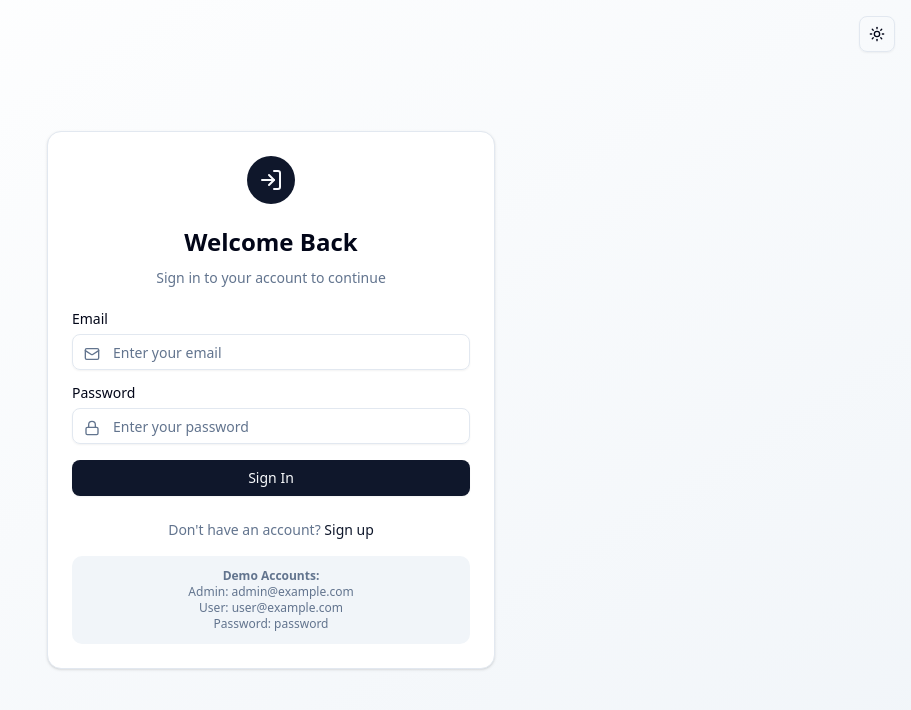
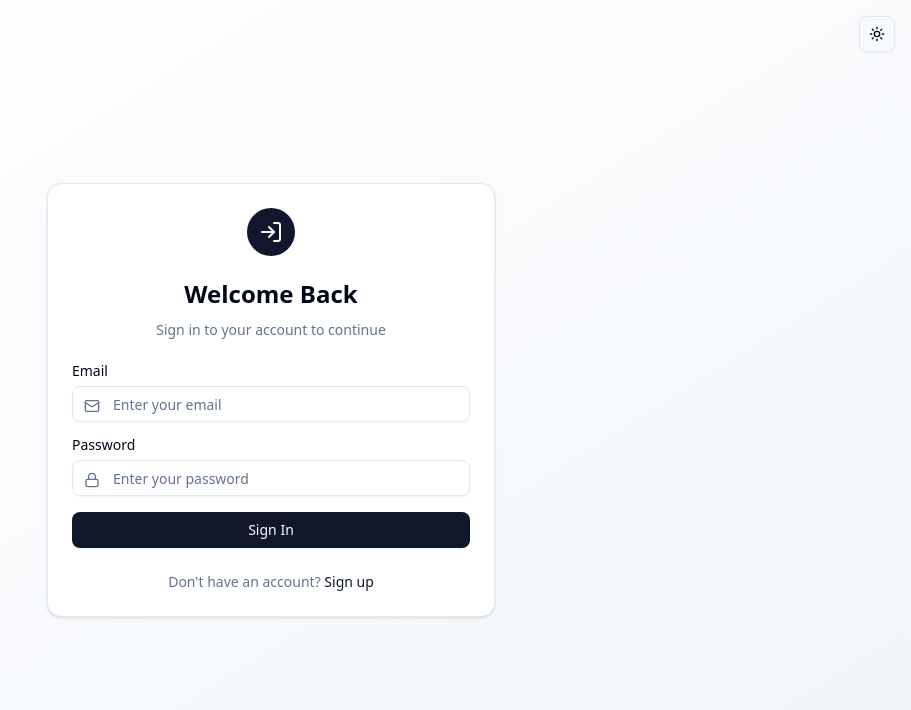
Before and after one commit to Arshad-Rahim/Task-Management, a React (Vite) app in the folder frontend/: page /login in a window 1280 px wide. Shown: the top 710 px of the page, without its empty margins (369-1280 px from the left). Built offline with nearby package versions, Linux system fonts and the light colour scheme; no server answers.

Commit message:
fix : remove login demmo account

```diff
--- a/frontend/src/pages/LoginPage.tsx
+++ b/frontend/src/pages/LoginPage.tsx
@@ -114,17 +114,7 @@ export function LoginPage() {
             </p>
           </div>
 
-          <div className="mt-4 p-3 bg-muted rounded-lg">
-            <p className="text-xs text-muted-foreground text-center">
-              <strong>Demo Accounts:</strong>
-              <br />
-              Admin: admin@example.com
-              <br />
-              User: user@example.com
-              <br />
-              Password: password
-            </p>
-          </div>
+
         </CardContent>
       </Card>
     </div>
```
